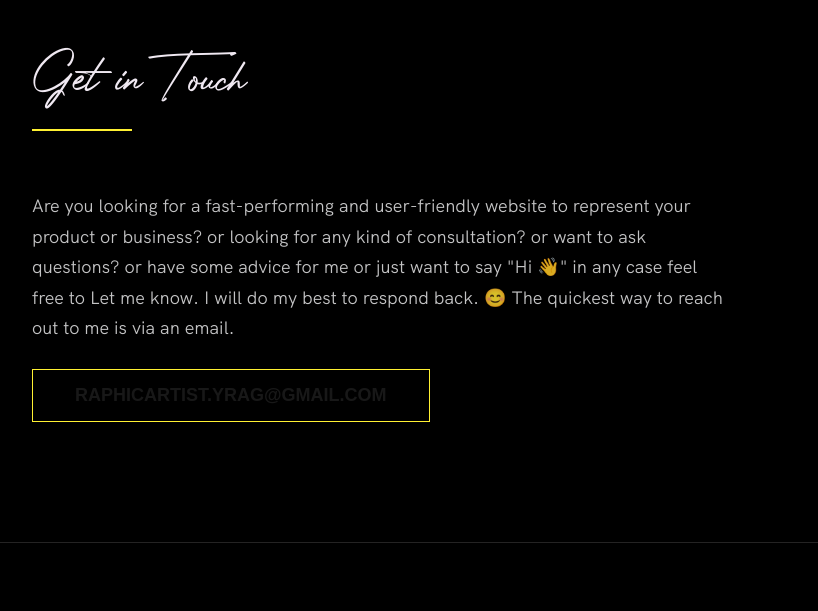
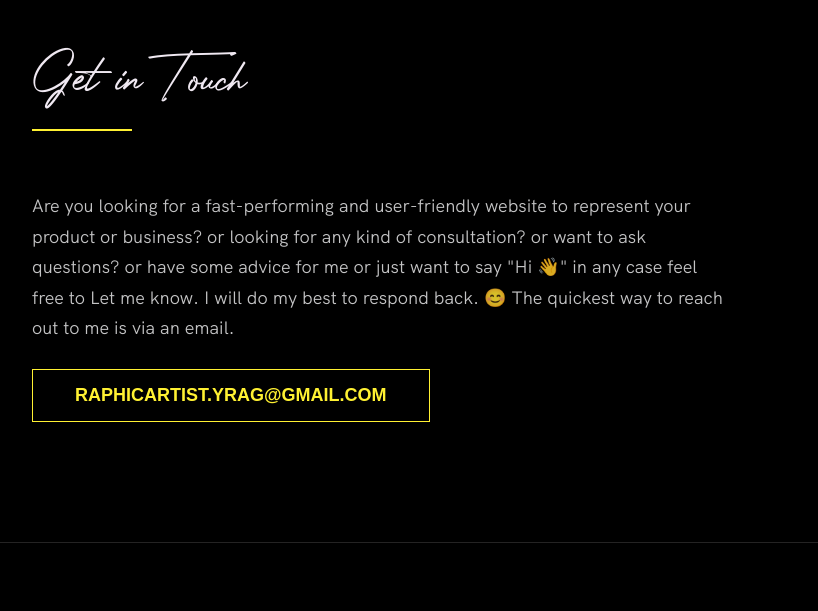
Before and after one commit to miklovito/myportfolio, a plain HTML site: page index.html in a window 1280 px wide. Shown: the part 4471-5082 px from the top of the page, without its empty margins (58-876 px from the left). Drawn offline with Linux system fonts and the light colour scheme; a web font is replaced by a local one.

Commit message:
css change

```diff
--- a/index.css
+++ b/index.css
@@ -264,7 +264,7 @@ body:not(.user-is-tabbing) a:focus {
 	font-weight: bold;
 }
 
-.about .btn, .about .contact {
+.about .btn, .contact .btn {
 	color: var(--pink);
 	border: 1px solid var(--pink);
     background:transparent;
```
